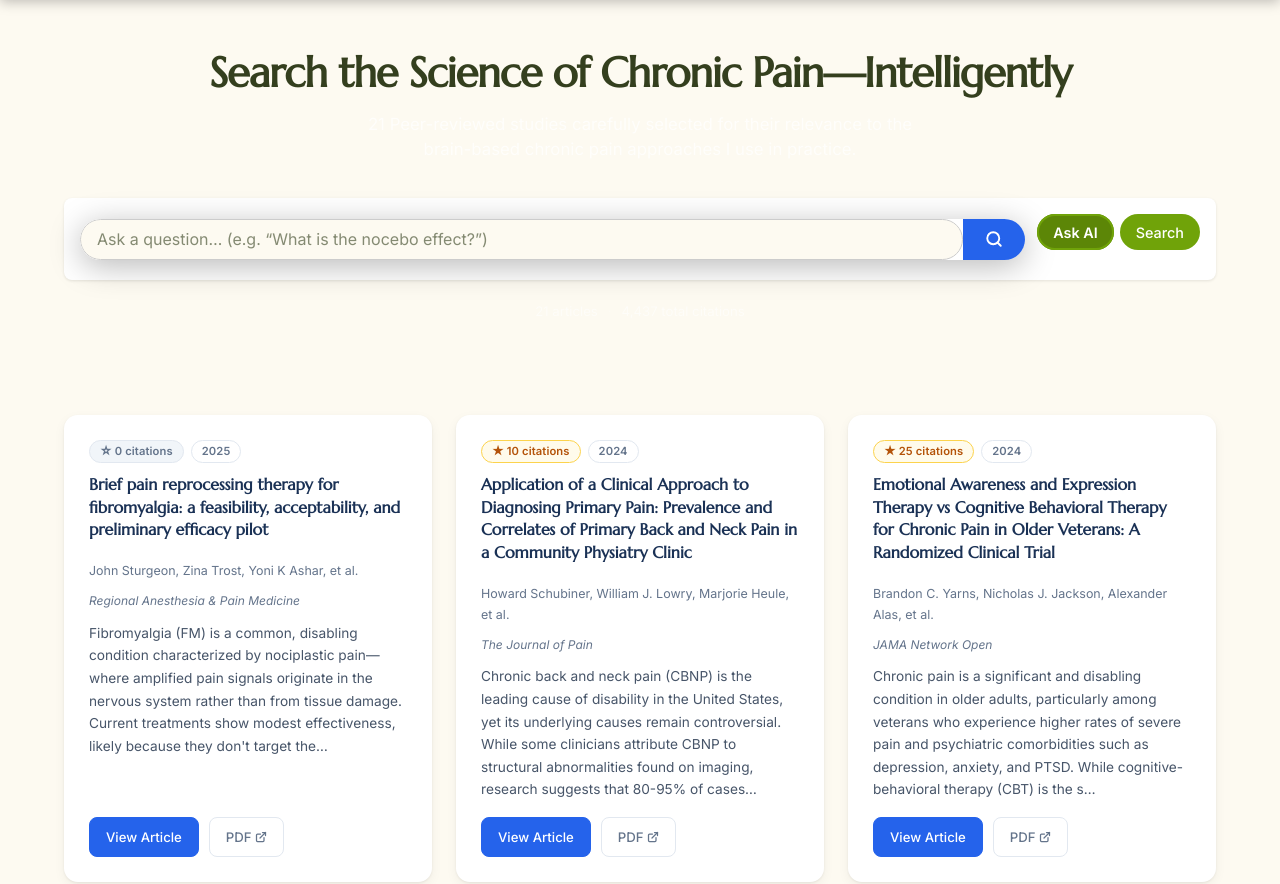
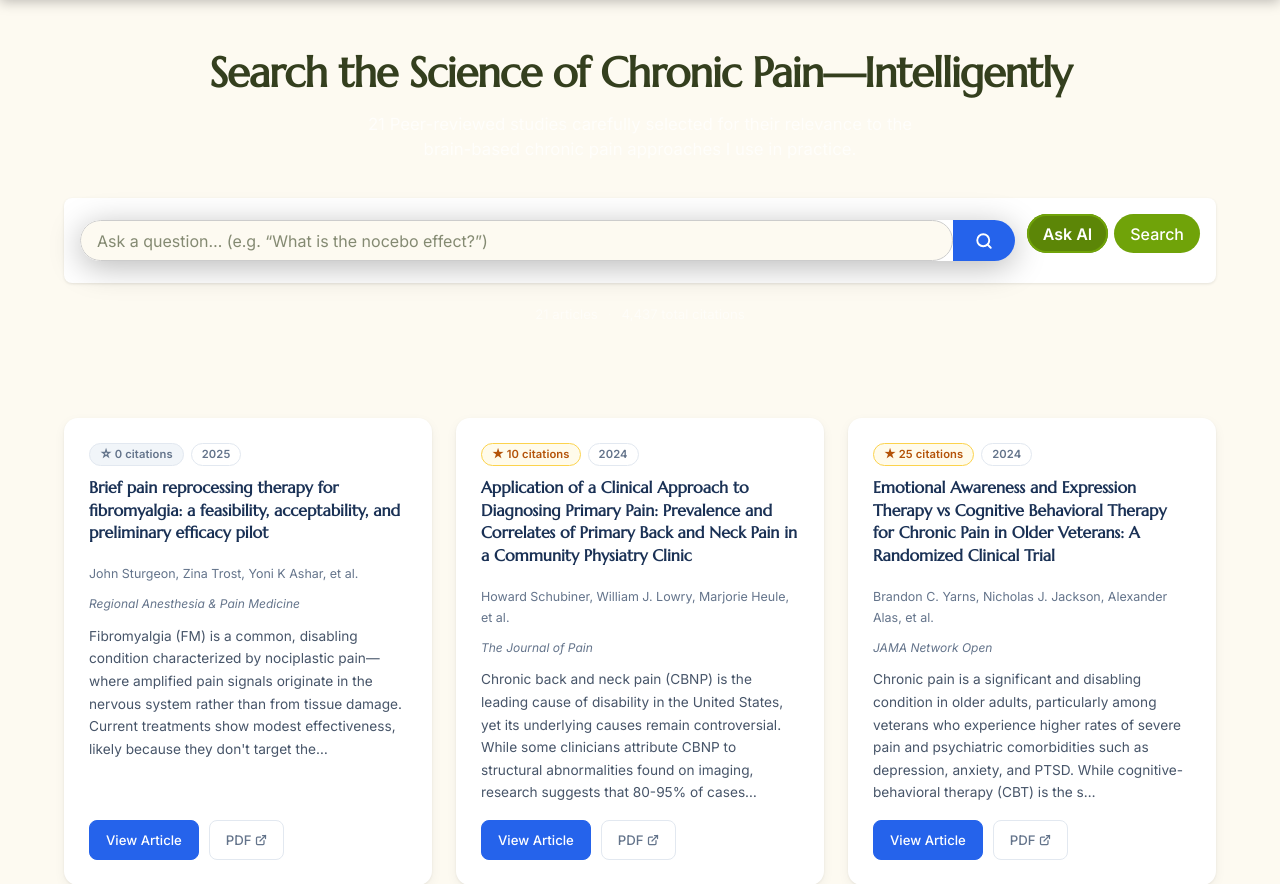
Before and after one commit to Blairgolson2/BlairGolsonWebsiteResearch, a Flask app: page / in a window 1280 px wide. Shown: the part 58-942 px from the top of the page. Run offline with Flask 3, Linux system fonts and the light colour scheme; data comes from the database, SQL or seed files in the repository.

Commit message:
Align Ask AI and Search buttons with search field on desktop
Updated CSS to vertically align Ask AI and Search buttons with the search field on desktop. Adjusted .query-mode-toggle .mode-btn font-size and padding within @media (min-width: 600px).

```diff
--- a/static/css/style.css
+++ b/static/css/style.css
@@ -556,7 +556,20 @@ a:hover {
 .hero {
   background: none;
   padding: 3rem 1rem;
+}/* Align Ask AI and Search buttons vertically with search field on desktop */
+@media (min-width: 600px) {
+  .query-mode-toggle {
+    display: flex;
+    align-items: center;
+
+  }   .query-mode-toggle .mode-btn {
+    font-size: 1rem;
+    padding-top: 0.6rem;
+    padding-bottom: 0.6rem;
+  }
+
 }
+
 .query-search-group {
   background-color: #ffffff;
   border-radius: 0.5rem;
```
